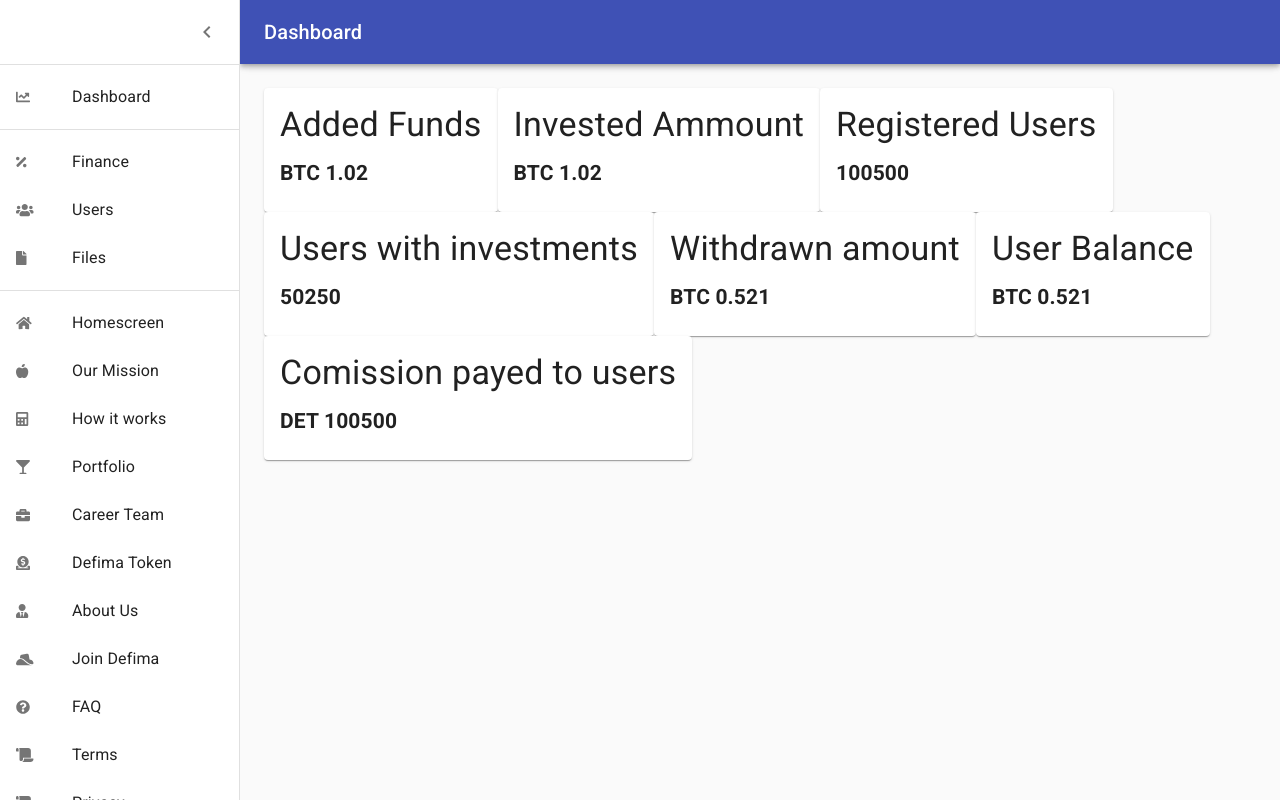
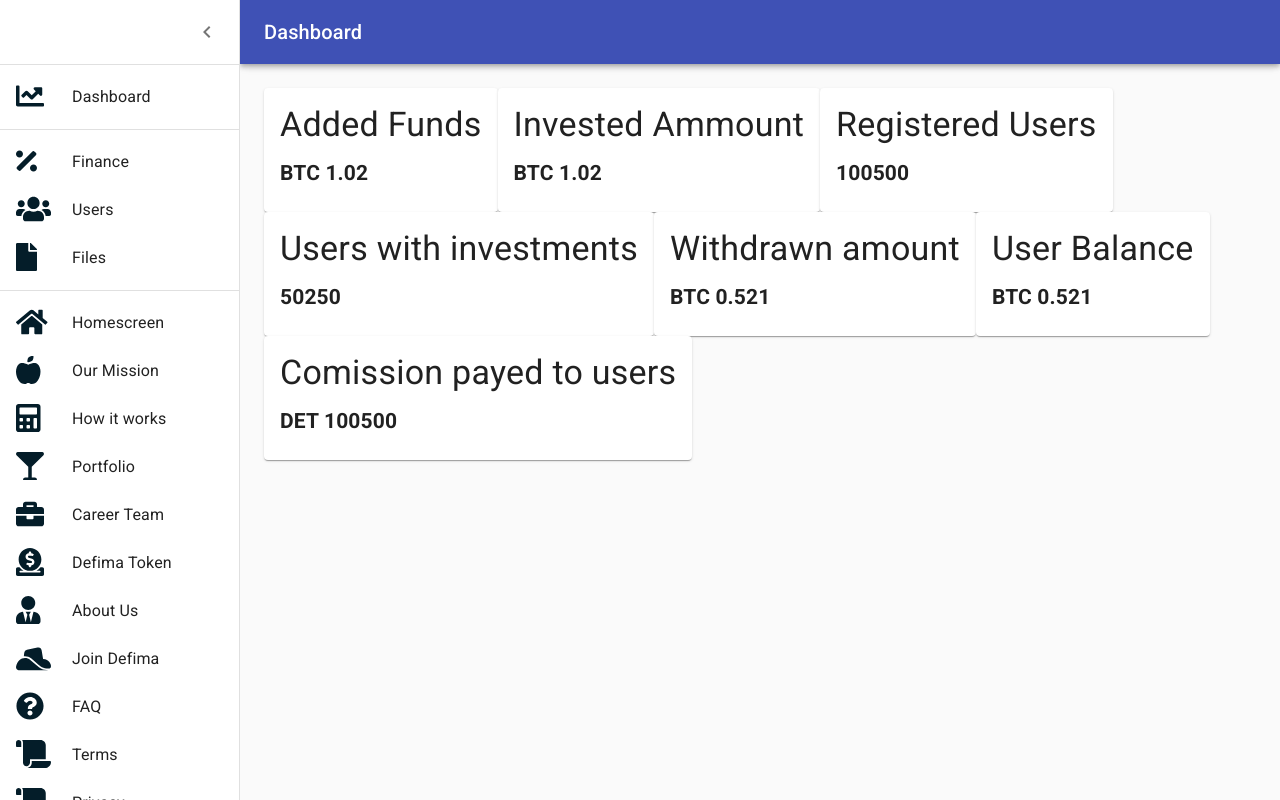
Before and after one commit to Stech97/Crypto, a React (Create React App) app: page / in a window 1280 px wide. Both pictures are taken after a click on the button "open drawer". Built offline with nearby package versions, Linux system fonts and the light colour scheme.

Commit message:
updated icon styles

```diff
--- a/src/pages/account/Pages.jsx
+++ b/src/pages/account/Pages.jsx
@@ -1,8 +1,5 @@
 import React from 'react';
 import clsx from 'clsx';
-
-import { Nav } from 'react-bootstrap';
-import { withRouter } from 'react-router';
 
 import { makeStyles, useTheme } from '@material-ui/core/styles';
 import Drawer from '@material-ui/core/Drawer';
--- a/src/pages/account/svg.jsx
+++ b/src/pages/account/svg.jsx
@@ -22,7 +22,7 @@ import { FontAwesomeIcon } from '@fortawesome/react-fontawesome';
 export function DashboardIcon() {
   return (
     <div>
-      <FontAwesomeIcon icon={faChartLine} />
+      <FontAwesomeIcon icon={faChartLine} color="#041D29" size="2x" />
     </div>
   );
 }
@@ -30,7 +30,7 @@ export function DashboardIcon() {
 export function FinanceIcon() {
   return (
     <div>
-      <FontAwesomeIcon icon={faPercentage} />
+      <FontAwesomeIcon icon={faPercentage} color="#041D29" size="2x" />
     </div>
   );
 }
@@ -38,7 +38,7 @@ export function FinanceIcon() {
 export function UsersIcon() {
   return (
     <div>
-      <FontAwesomeIcon icon={faUsers} />
+      <FontAwesomeIcon icon={faUsers} color="#041D29" size="2x" />
     </div>
   );
 }
@@ -46,7 +46,7 @@ export function UsersIcon() {
 export function FilesIcon() {
   return (
     <div>
-      <FontAwesomeIcon icon={faFile} />
+      <FontAwesomeIcon icon={faFile} color="#041D29" size="2x" />
     </div>
   );
 }
@@ -54,7 +54,7 @@ export function FilesIcon() {
 export function HomescreenIcon() {
   return (
     <div>
-      <FontAwesomeIcon icon={faHome} />
+      <FontAwesomeIcon icon={faHome} color="#041D29" size="2x" />
     </div>
   );
 }
@@ -62,7 +62,7 @@ export function HomescreenIcon() {
 export function OurMissionIcon() {
   return (
     <div>
-      <FontAwesomeIcon icon={faAppleAlt} />
+      <FontAwesomeIcon icon={faAppleAlt} color="#041D29" size="2x" />
     </div>
   );
 }
@@ -70,7 +70,7 @@ export function OurMissionIcon() {
 export function HowItWorksIcon() {
   return (
     <div>
-      <FontAwesomeIcon icon={faCalculator} />
+      <FontAwesomeIcon icon={faCalculator} color="#041D29" size="2x" />
     </div>
   );
 }
@@ -78,7 +78,7 @@ export function HowItWorksIcon() {
 export function PortfolioIcon() {
   return (
     <div>
-      <FontAwesomeIcon icon={faGlassMartini} />
+      <FontAwesomeIcon icon={faGlassMartini} color="#041D29" size="2x" />
     </div>
   );
 }
@@ -86,7 +86,7 @@ export function PortfolioIcon() {
 export function CareerTeamIcon() {
   return (
     <div>
-      <FontAwesomeIcon icon={faBriefcase} />
+      <FontAwesomeIcon icon={faBriefcase} color="#041D29" size="2x" />
     </div>
   );
 }
@@ -94,7 +94,7 @@ export function CareerTeamIcon() {
 export function DefimaTokenIcon() {
   return (
     <div>
-      <FontAwesomeIcon icon={faDonate} />
+      <FontAwesomeIcon icon={faDonate} color="#041D29" size="2x" />
     </div>
   );
 }
@@ -102,7 +102,7 @@ export function DefimaTokenIcon() {
 export function AboutUsIcon() {
   return (
     <div>
-      <FontAwesomeIcon icon={faUserTie} />
+      <FontAwesomeIcon icon={faUserTie} color="#041D29" size="2x" />
     </div>
   );
 }
@@ -110,7 +110,7 @@ export function AboutUsIcon() {
 export function JoinDefimaIcon() {
   return (
     <div>
-      <FontAwesomeIcon icon={faHatCowboySide} />
+      <FontAwesomeIcon icon={faHatCowboySide} color="#041D29" size="2x" />
     </div>
   );
 }
@@ -118,7 +118,7 @@ export function JoinDefimaIcon() {
 export function FAQIcon() {
   return (
     <div>
-      <FontAwesomeIcon icon={faQuestionCircle} />
+      <FontAwesomeIcon icon={faQuestionCircle} color="#041D29" size="2x" />
     </div>
   );
 }
@@ -126,7 +126,7 @@ export function FAQIcon() {
 export function TermsIcon() {
   return (
     <div>
-      <FontAwesomeIcon icon={faScroll} />
+      <FontAwesomeIcon icon={faScroll} color="#041D29" size="2x" />
     </div>
   );
 }
@@ -134,7 +134,7 @@ export function TermsIcon() {
 export function NewsIcon() {
   return (
     <div>
-      <FontAwesomeIcon icon={faNewspaper} />
+      <FontAwesomeIcon icon={faNewspaper} color="#041D29" size="2x" />
     </div>
   );
 }
```
